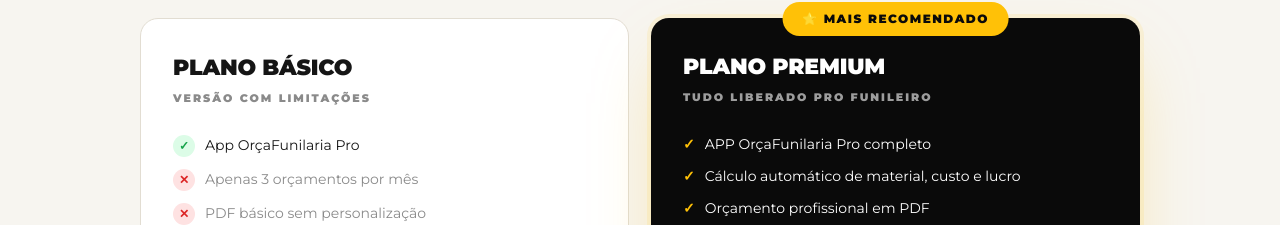
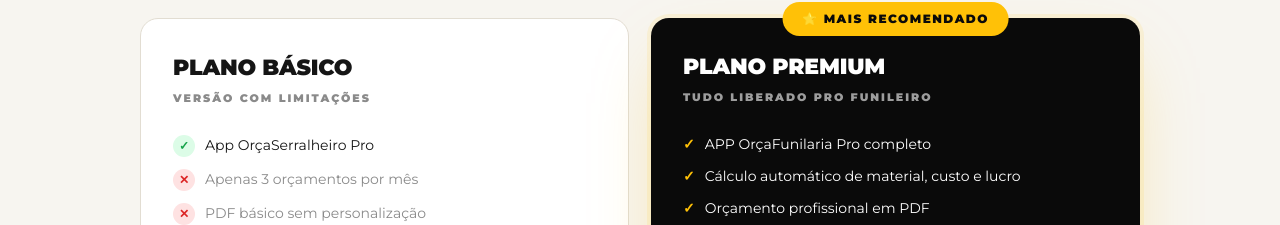
Before and after one commit to vitorgabrielvianna41-hue/remix-of-remix-of-remix-of-remix-of-remix-of-remix-hub-explorer, a React (Vite) app: page / in a window 1280 px wide. Shown: the part 5428-5653 px from the top of the page. Built offline with nearby package versions, Linux system fonts and the light colour scheme.

Commit message:
Changes
Co-authored-by: vitorgabrielvianna41-hue <230800934+vitorgabrielvianna41-hue@users.noreply.github.com>

```diff
--- a/src/routes/index.tsx
+++ b/src/routes/index.tsx
@@ -892,7 +892,7 @@ function Pricing() {
             </div>
             <ul style={{ listStyle: "none", padding: 0, margin: "28px 0 0", display: "grid", gap: 12 }}>
               {[
-                { ok: true, t: "App OrçaFunilaria Pro" },
+                { ok: true, t: "App OrçaSerralheiro Pro" },
                 { ok: false, t: "Apenas 3 orçamentos por mês" },
                 { ok: false, t: "PDF básico sem personalização" },
                 { ok: false, t: "Sem envio pelo WhatsApp" },
```
